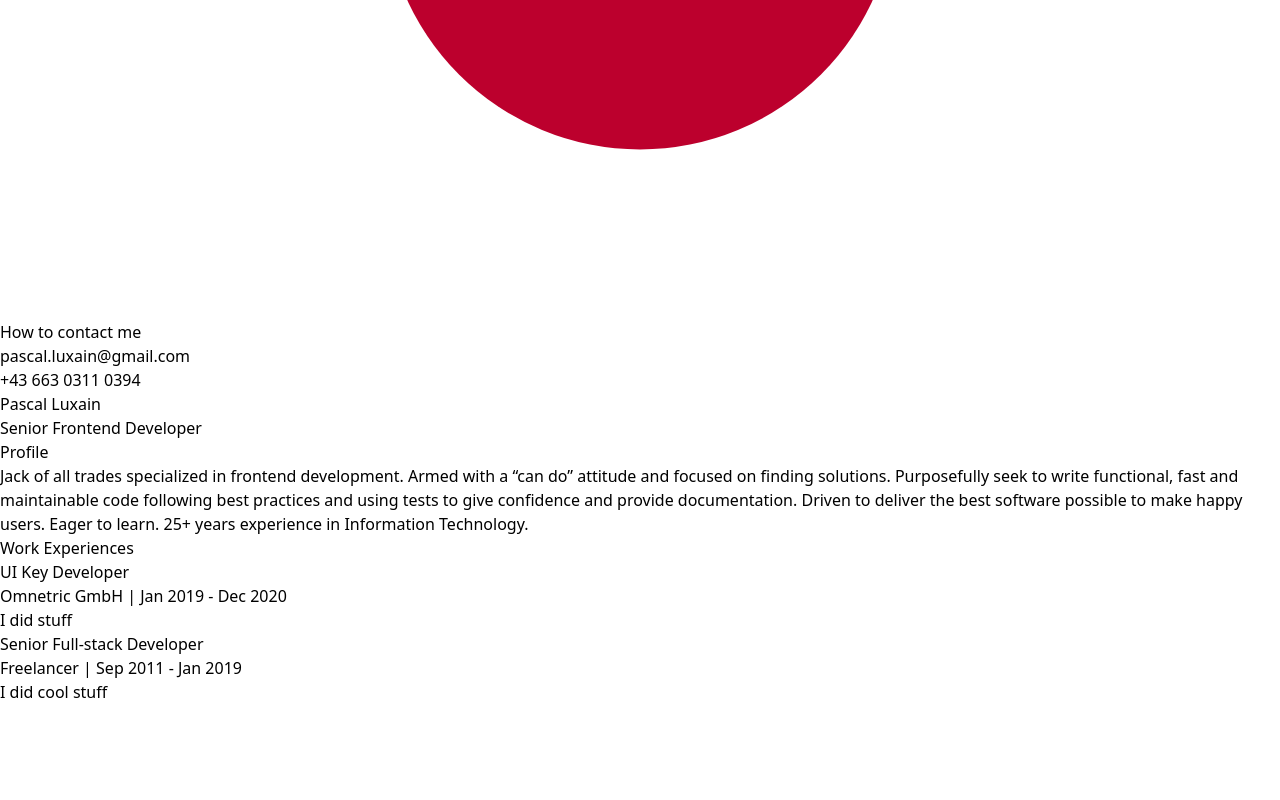
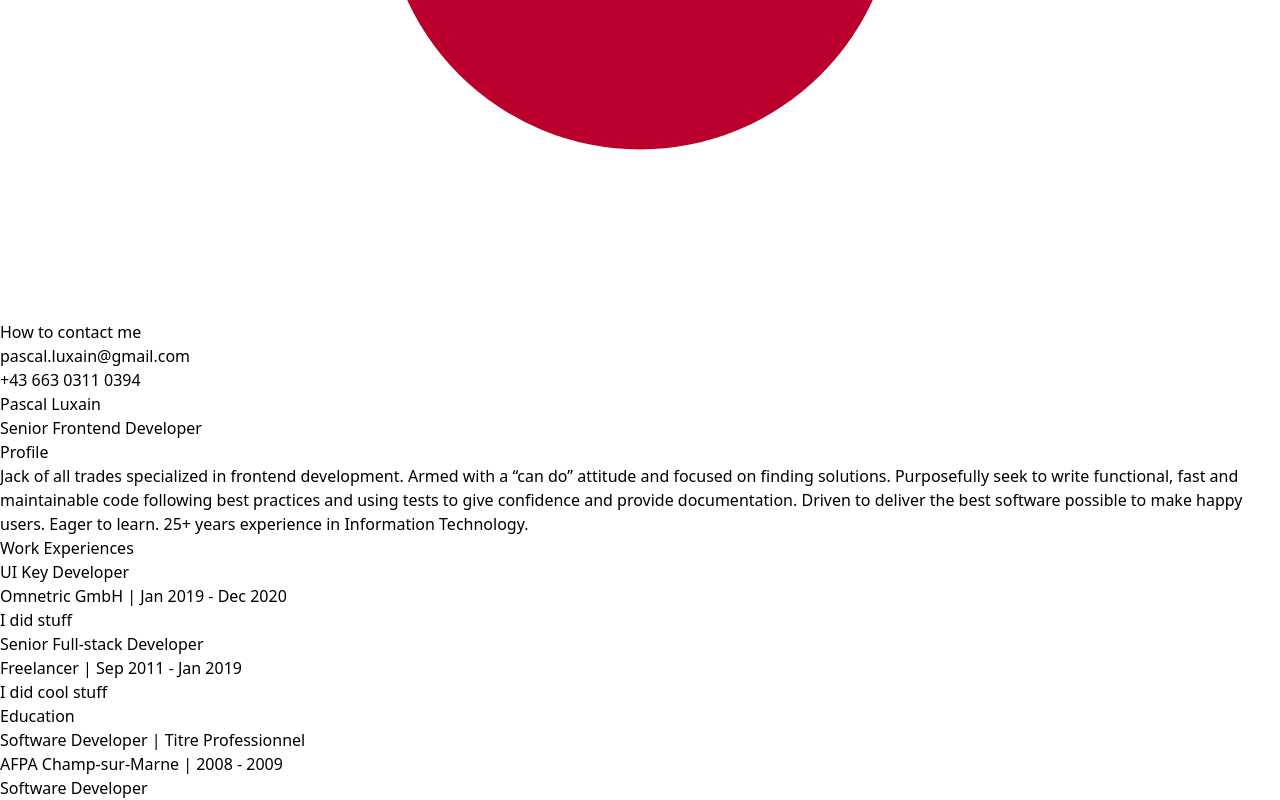
Before and after one commit to pluxain/facett.es, a Vue app: page / in a window 1280 px wide. Shown: the part 4032-4832 px from the top of the page. Before the commit the page ends 4736 px from the top, so only its background shows below. Built offline with nearby package versions, Linux system fonts and the light colour scheme.

Commit message:
add Education to Profile

```diff
--- a/src/App.vue
+++ b/src/App.vue
@@ -24,10 +24,20 @@ const languageSkills = computed(() =>
   profile.value ? profile.value.skills.filter(isLanguageSkill) : [],
 );
 
-const { dateFormatter } = useDateTimeFormatters("en-US", {
-  year: "numeric",
-  month: "short",
-});
+const { dateFormatter: dateFormatterForWorExperience } = useDateTimeFormatters(
+  "en-US",
+  {
+    year: "numeric",
+    month: "short",
+  },
+);
+
+const { dateFormatter: dateFormatterForEducation } = useDateTimeFormatters(
+  "en-US",
+  {
+    year: "numeric",
+  },
+);
 </script>
 
 <template>
@@ -100,11 +110,33 @@ const { dateFormatter } = useDateTimeFormatters("en-US", {
             </h4>
             <h5 class="font-normal tracking-wide">
               {{ workExperience.company }} |
-              {{ dateFormatter.format(workExperience.startDate) }} -
-              {{ dateFormatter.format(workExperience.endDate) }}
+              {{
+                dateFormatterForWorExperience.format(workExperience.startDate)
+              }}
+              -
+              {{ dateFormatterForWorExperience.format(workExperience.endDate) }}
             </h5>
             <!-- TODO: add Markdown support @see https://vuejs.org/examples/#markdown -->
             <div class="font-light">{{ workExperience.description }}</div>
+          </div>
+        </article>
+        <article>
+          <SectionHeading text="Education" />
+          <div
+            v-for="education in profile.educations"
+            :key="education.id"
+            class="my-4"
+          >
+            <h4 class="mb-2 text-l font-extrabold">
+              {{ education.title }} | {{ education.degree }}
+            </h4>
+            <h5 class="font-normal tracking-wide">
+              {{ education.location }} |
+              {{ dateFormatterForEducation.format(education.startDate) }} -
+              {{ dateFormatterForEducation.format(education.endDate) }}
+            </h5>
+            <!-- TODO: add Markdown support @see https://vuejs.org/examples/#markdown -->
+            <div class="font-light">{{ education.description }}</div>
           </div>
         </article>
       </section>
--- a/src/api/profiles.ts
+++ b/src/api/profiles.ts
@@ -4,6 +4,17 @@ export async function getProfile(id: UUID): Promise<Profile> {
   return Promise.resolve({
     id,
     address: null,
+    educations: [
+      {
+        id: "989e7a1b-13b1-4ff7-a1a4-cf6b4e80697d",
+        endDate: new Date("2009-12-31"),
+        description: "Software Developer",
+        location: "AFPA Champ-sur-Marne",
+        degree: "Titre Professionnel",
+        startDate: new Date("2008-01-01"),
+        title: "Software Developer",
+      },
+    ],
     email: "pascal.luxain@gmail.com",
     firstname: "Pascal",
     introduction: `Jack of all trades specialized in frontend development.
```
Also changed, not shown: src/types.d/index.ts (+16 -3 lines).
